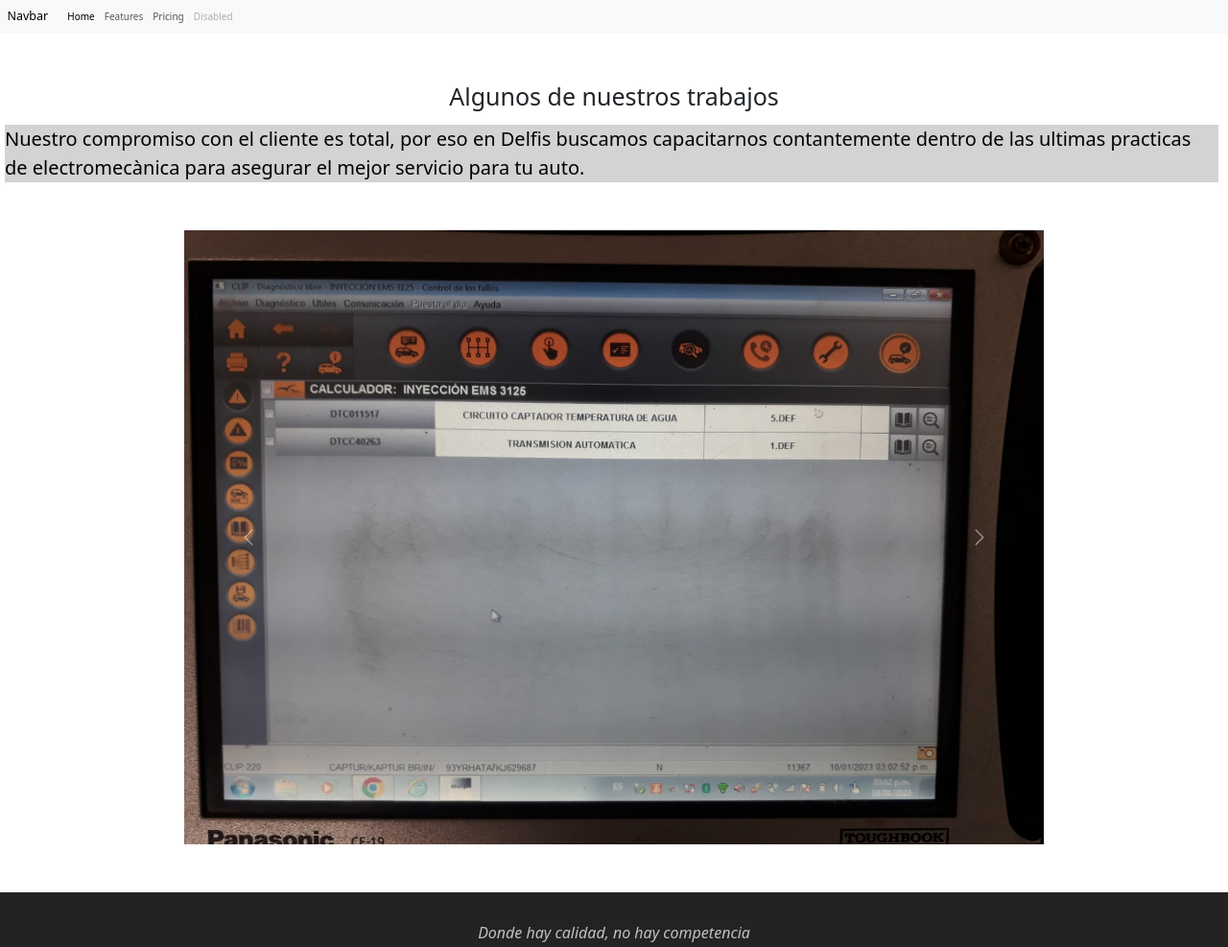
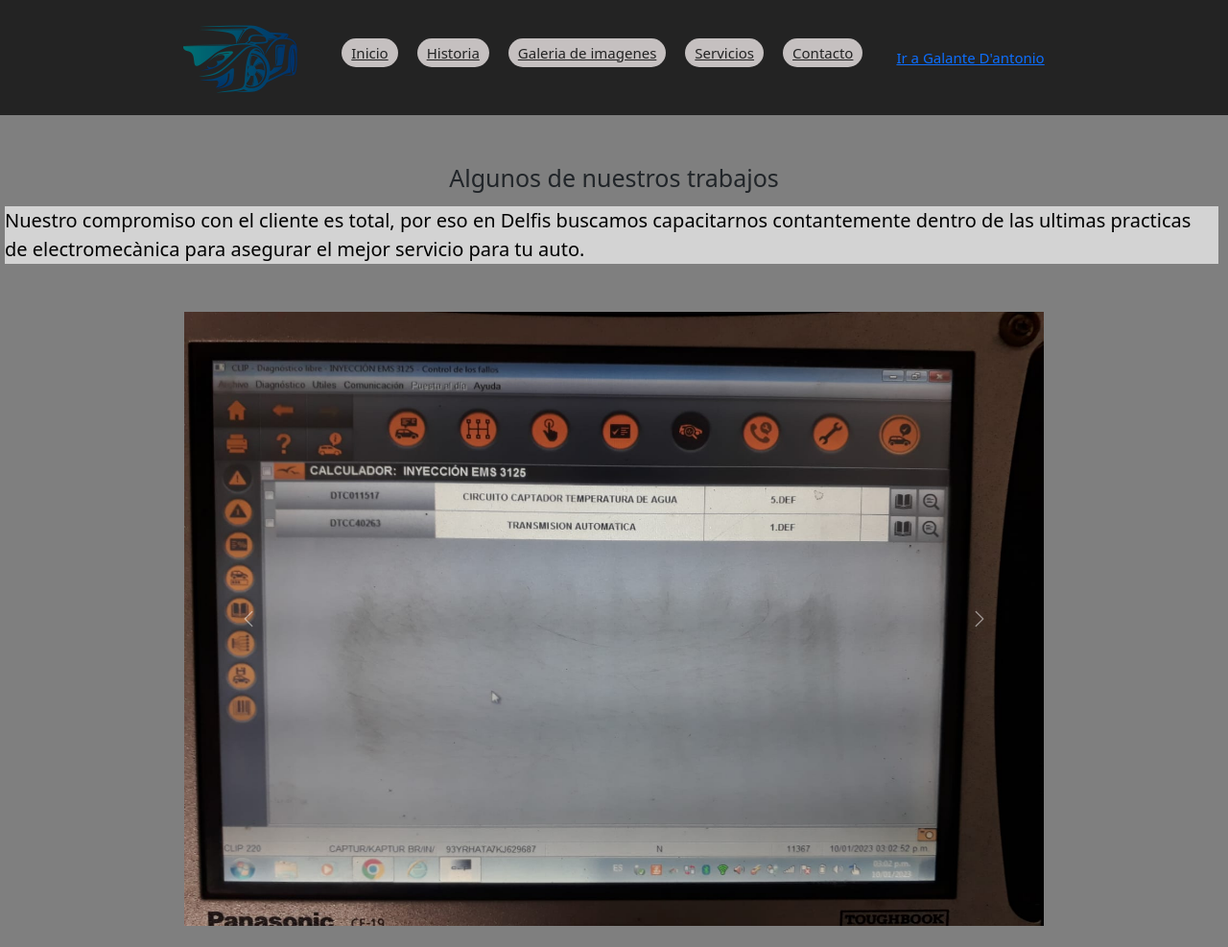
Before and after one commit to SolCardenas08/PreEntrega2-Cardenas, a plain HTML site: page pages/galeria.html in a window 1280 px wide. Shown: the top 987 px of the page at 96% size. Drawn offline with nearby package versions, Linux system fonts and the light colour scheme.

Commit message:
Alineando enlaces html

```diff
--- a/css/styles.css
+++ b/css/styles.css
@@ -15,18 +15,18 @@ body{
 }
 
 /* Ejemplo Mobile First*/
-#body-index{
+#body-index, #body-galeria, #body-historia, #body-servicios, #body-contacto{
     background-color: #C5C0C0
 }
 
 @media (min-width: 768px) {
-    #body-index{
+    #body-index, #body-galeria, #body-historia, #body-servicios, #body-contacto{
         background-color: #7F7F7F;
     }
 }
 
 @media (min-width= 992px) {
-    #body-index{
+    #body-index, #body-galeria, #body-historia, #body-servicios, #body-contacto{
     background-color: #A8BA9A
 
     }
--- a/pages/galeria.html
+++ b/pages/galeria.html
@@ -15,33 +15,44 @@
 
     <title>Galeria</title>
 </head>
-<body>
-    <header id="arriba-galeria">
+<body id="body-galeria">
+    <header class="header">
 
-        <nav class="navbar navbar-expand-lg bg-body-tertiary">
-            <div class="container-fluid">
-                <a class="navbar-brand" href="#">Navbar</a>
-                <button class="navbar-toggler" type="button" data-bs-toggle="collapse" data-bs-target="#navbarNav" aria-controls="navbarNav" aria-expanded="false" aria-label="Toggle navigation">
-                <span class="navbar-toggler-icon"></span>
-                </button>
-                <div class="collapse navbar-collapse" id="navbarNav">
-                <ul class="navbar-nav">
-                <li class="nav-item">
-                    <a class="nav-link active" aria-current="page" href="#">Home</a>
-                </li>
-                <li class="nav-item">
-                    <a class="nav-link" href="#">Features</a>
-                </li>
-                <li class="nav-item">
-                    <a class="nav-link" href="#">Pricing</a>
-                </li>
-                <li class="nav-item">
-                    <a class="nav-link disabled" aria-disabled="true">Disabled</a>
-                </li>
-                </ul>
-            </div>
-            </div>
+        <a href="index.html">
+            <img src="../img/logo-delfis.webp" alt="logo delfis" class="logo">
+        </a>
+        <!--nav es la semantica para menu de navegacion interno-->
+        <nav>
+            <!--lista desordenada con el menu de navegacion-->
+
+        <ul class="lista-nav lista-nav2">
+
+            <li>
+                <a href="index.html" class="enlaces">Inicio</a>
+            </li>
+
+            <li>
+                <a href="historia.html" class="enlaces">Historia</a>
+            </li>
+
+            <li>
+                <a href="galeria.html" class="enlaces">Galeria de imagenes</a>
+            </li>
+
+            <li>
+                <a href="servicios.html" class="enlaces">Servicios</a>
+            </li>
+
+            <li>
+                <a href="contacto.html" class="enlaces">Contacto</a>
+            </li>
+        </ul>
         </nav>
+
+        <!--Enlace absoluto: enlace que lleva a un sitio externo-->
+        <!--Atributo "target="_blank para abrir enlace en otra pestaña-->
+        <a href="https://www.galantedantonio.com/" target="_blank" class="link-externo">Ir a Galante D'antonio  </a>
+
     </header>
 <section>
     <h1 class=" fondo-imagen">Algunos de nuestros trabajos</h1>
```
Also changed, not shown: pages/contacto.html (+10 -10 lines), pages/historia.html (+10 -10 lines), pages/servicios.html (+1 -1 lines).
